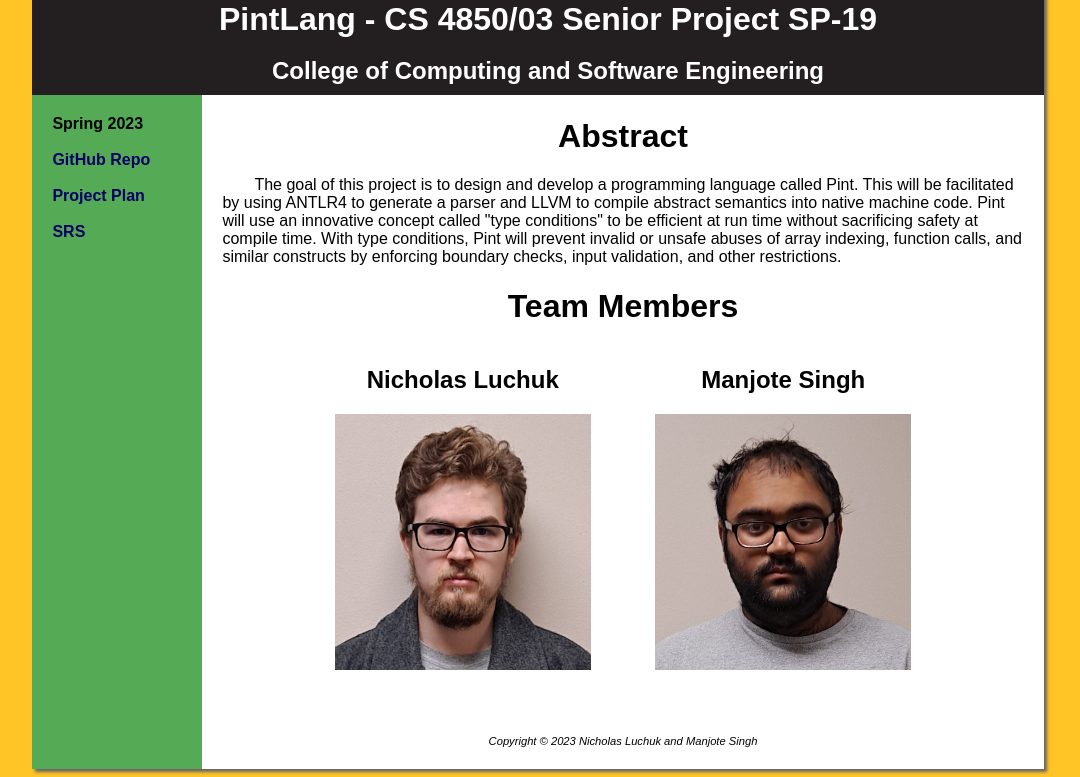
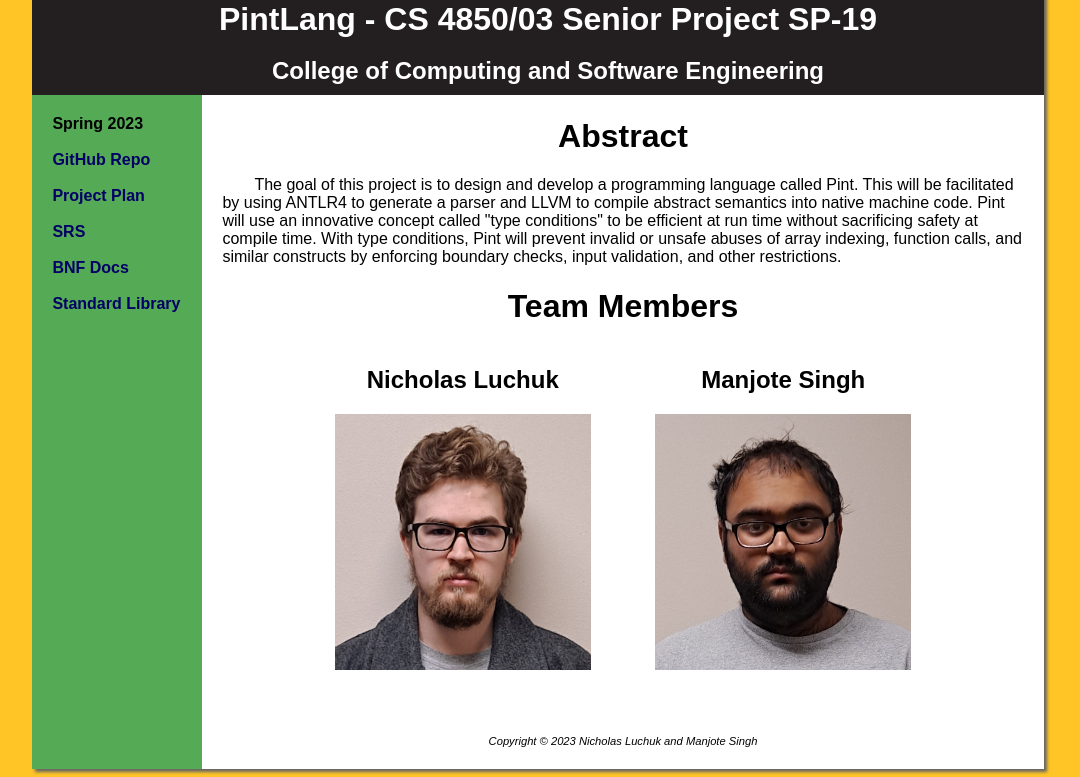
Before and after one commit to pint-plang/pint-plang.github.io, a plain HTML site: page index.html in a window 1280 px wide. Shown: the part 162-939 px from the top of the page, without its empty margins (102-1182 px from the left). Drawn offline with Linux system fonts and the light colour scheme.

Commit message:
Adding BNF docs and Standard Library

```diff
--- a/index.html
+++ b/index.html
@@ -25,6 +25,8 @@
       <li><a href="https://www.github.com/pint-plang/pint-lang" target="_blank">GitHub Repo</a></li><br>
       <li><a href="ProjectPlan.pdf" target="_blank">Project Plan</a></li><br>
       <li><a href="SRS.pdf" target="_blank">SRS</a></li><br>
+      <li><a href="BNF.pdf" target="_blank">BNF Docs</a></li><br>
+      <li><a href="StandardLibrary.pdf" target="_blank">Standard Library</a></li><br>
 
       <br><p>
     </ul>
```
Also changed, not shown: 2 other files.
